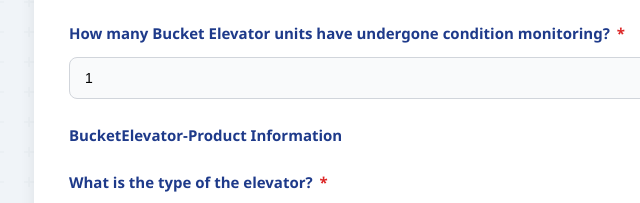
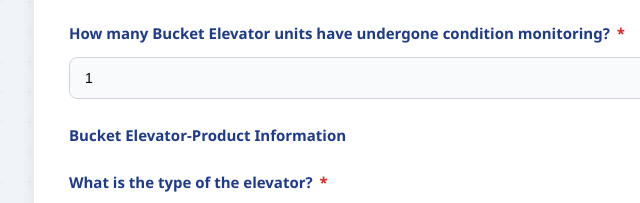
Before and after one commit to mr-mandeeprana/Feedback_form_beumer, a plain HTML site: page index.html in a window 1280 px wide. Shown: the part 2253-2456 px from the top of the page, 156-796 px from the left. Drawn offline with nearby package versions, Linux system fonts and the light colour scheme.

Commit message:
Correct label text for product information

```diff
--- a/index.html
+++ b/index.html
@@ -493,7 +493,7 @@
                 </div>
 
                 <div class="question">
-                    <label class="question-label" style="font-weight: bold; margin-top: 15px;">BucketElevator-Product Information</label>
+                    <label class="question-label" style="font-weight: bold; margin-top: 15px;">Bucket Elevator-Product Information</label>
                 </div>
 
                 <div class="question">
```
